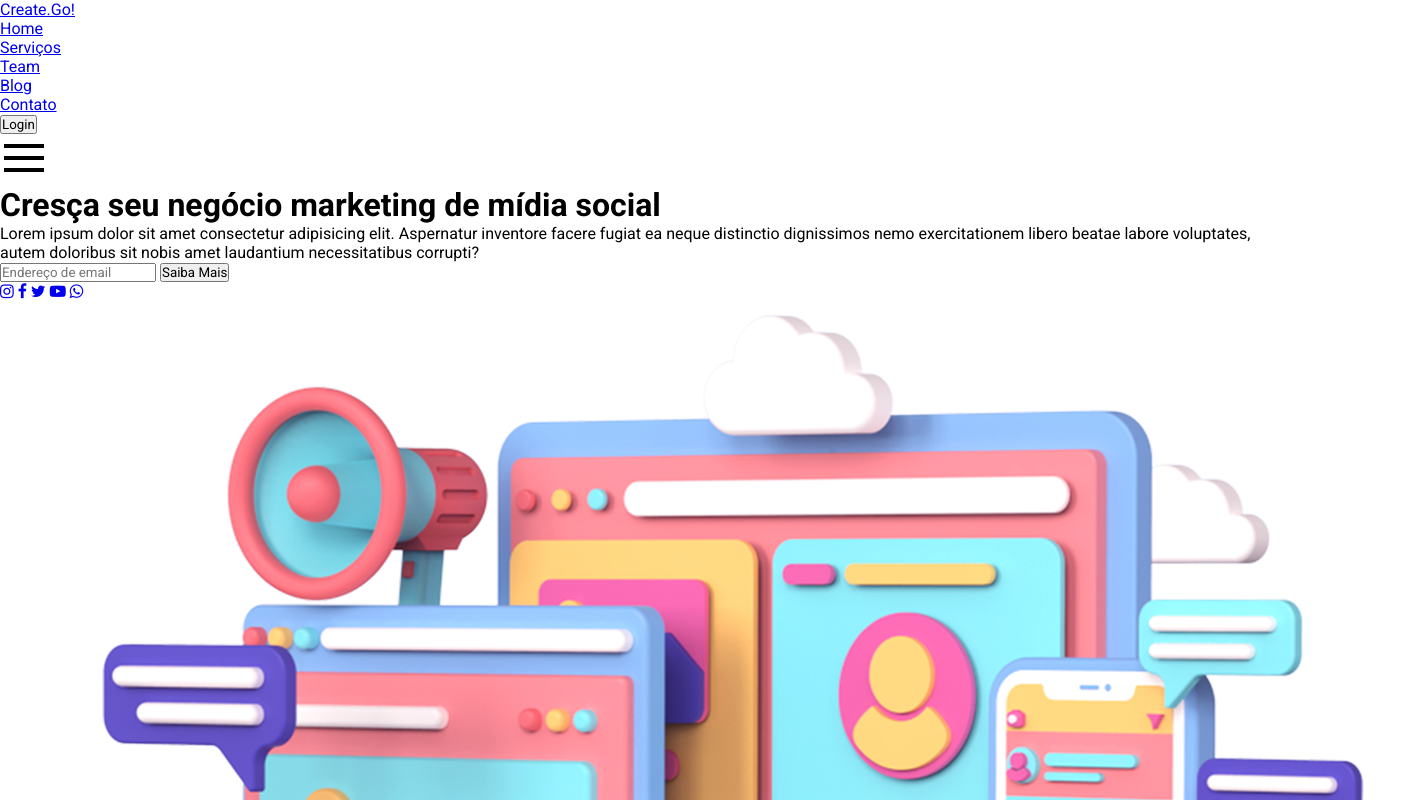
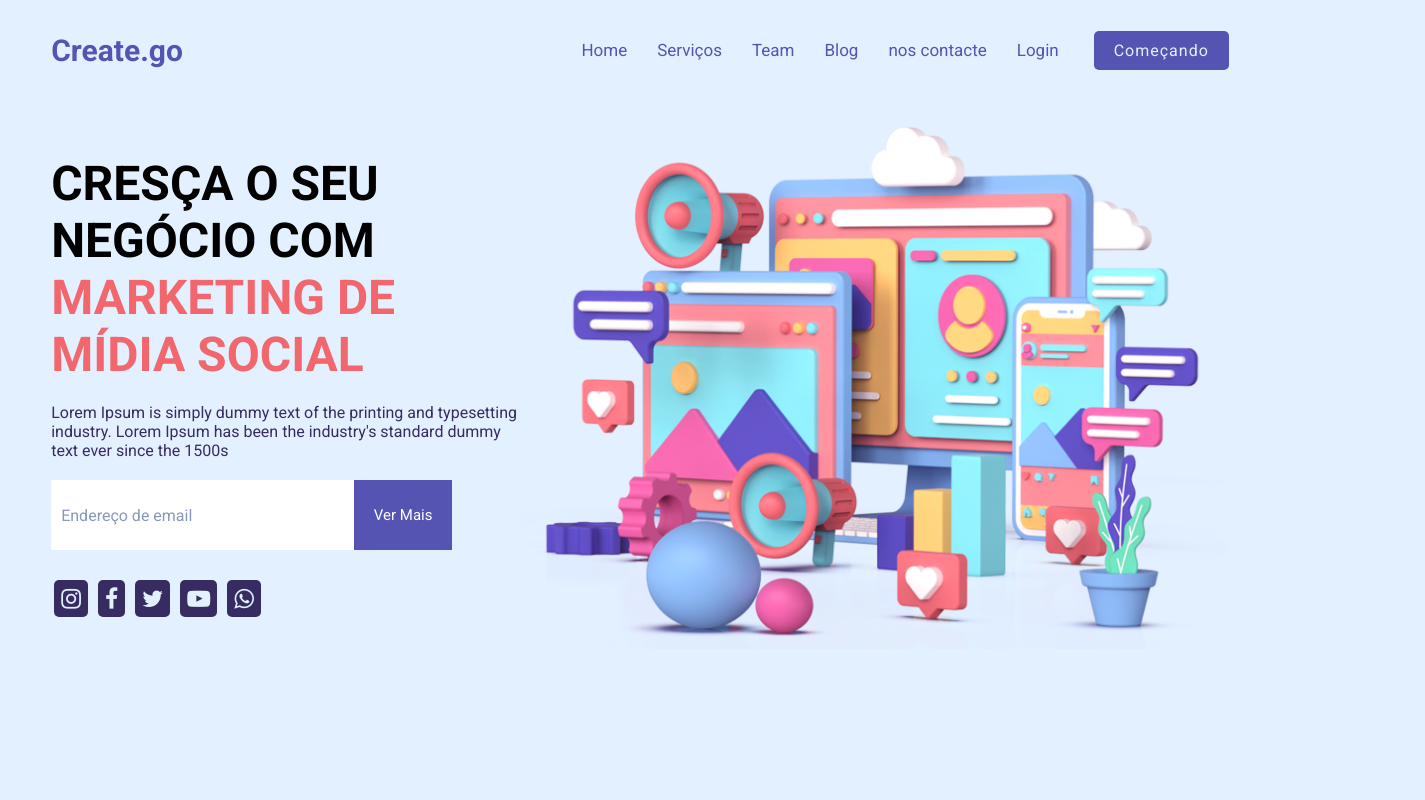
Before and after one commit to BorgesAbraao10/clone-site-responsivo, a plain HTML site: page site/index.html in a window 1280 px wide. Shown: the top 800 px of the page, 1425 px wide, since content can reach past the window. Drawn offline with Linux system fonts and the light colour scheme.

Commit message:
Last update

```diff
--- a/site/index.html
+++ b/site/index.html
@@ -2,64 +2,66 @@
 <html lang="pt-br">
   <head>
     <meta charset="UTF-8" />
+    <meta http-equiv="X-UA-Compatible" content="IE=edge" />
     <meta name="viewport" content="width=device-width, initial-scale=1.0" />
     <link
       rel="stylesheet"
       href="https://cdnjs.cloudflare.com/ajax/libs/font-awesome/4.7.0/css/font-awesome.min.css"
     />
     <link rel="stylesheet" href="styles.css" />
-    <title>Site Responsivo</title>
+    <title>Site responsivo</title>
   </head>
+
   <body>
     <div class="container">
       <!-- nav -->
       <nav>
         <div class="logo">
-          <a href="index.html">Create.Go!</a>
+          <a href="index.html">Create.go</a>
         </div>
         <ul>
           <li><a href="#">Home</a></li>
           <li><a href="#">Serviços</a></li>
           <li><a href="#">Team</a></li>
           <li><a href="#">Blog</a></li>
-          <li><a href="#">Contato</a></li>
-          <button>Login</button>
+          <li><a href="#">nos contacte</a></li>
+          <li><a href="#">Login</a></li>
+          <button>Começando</button>
         </ul>
         <div class="menu-icon">
-          <img src="./Assets/menu.png" alt="" />
+          <img src="./Assets/jornada-marketing.png" />
         </div>
       </nav>
       <!-- end nav -->
       <main>
         <div class="text-bx">
-          <h1>Cresça seu negócio <b> marketing de mídia social</b></h1>
+          <h1>Cresça o seu negócio com <b> marketing de mídia social </b></h1>
           <p>
-            Lorem ipsum dolor sit amet consectetur adipisicing elit. Aspernatur
-            inventore facere fugiat ea neque distinctio dignissimos nemo
-            exercitationem libero beatae labore voluptates, autem doloribus sit
-            nobis amet laudantium necessitatibus corrupti?
+            Lorem Ipsum is simply dummy text of the printing and typesetting
+            industry. Lorem Ipsum has been the industry's standard dummy text
+            ever since the 1500s
           </p>
 
-          <div>
-            <div class="input-bx">
-              <input type="e-mail" placeholder="Endereço de email" />
-              <button>Saiba Mais</button>
-            </div>
-            <div class="medias-socias">
-              <a href="#"> <i class="fa fa-instagram"></i></a>
-              <a href="#"> <i class="fa fa-facebook"></i></a>
-              <a href="#"> <i class="fa fa-twitter"></i></a>
-              <a href="#"> <i class="fa fa-youtube-play"></i></a>
-              <a href="#"> <i class="fa fa-whatsapp"></i></a>
-            </div>
+          <div class="input-bx">
+            <input type="email" placeholder="Endereço de email" />
+            <button>Ver Mais</button>
+          </div>
 
-            <div class="img-bx">
-              <img src="./Assets/jornada-marketing.png" alt="" />
-            </div>
+          <div class="medias-socias">
+            <a href="#"> <i class="fa fa-instagram"></i> </a>
+            <a href="#"> <i class="fa fa-facebook"></i> </a>
+            <a href="#"> <i class="fa fa-twitter"></i> </a>
+            <a href="#"> <i class="fa fa-youtube-play"></i> </a>
+            <a href="#"> <i class="fa fa-whatsapp"></i> </a>
           </div>
+        </div>
+
+        <div class="img-bx">
+          <img src="./Assets/jornada-marketing.png" />
         </div>
       </main>
     </div>
+
     <script src="main.js"></script>
   </body>
 </html>
--- a/site/styles.css
+++ b/site/styles.css
@@ -5,3 +5,142 @@
   padding: 0;
   font-family: "Roboto", sans-serif;
 }
+
+body {
+  background-color: #e3f0ff;
+  min-height: 100vh;
+}
+
+.container {
+  max-width: 1300px;
+  margin: 0 auto;
+  padding: 0 4%;
+}
+
+nav {
+  display: flex;
+  justify-content: space-between;
+  align-items: center;
+  height: 100px;
+}
+
+nav .menu-icon {
+  cursor: pointer;
+  display: none;
+}
+
+nav .logo a {
+  font-size: 30px;
+  font-weight: bold;
+  color: #5654b3;
+  text-decoration: none;
+}
+
+nav ul {
+  display: flex;
+  list-style: none;
+  align-items: center;
+}
+
+nav ul li {
+  padding: 0 15px;
+}
+
+nav ul li a {
+  text-decoration: none;
+  font-size: 17px;
+  color: #5654b3;
+}
+
+nav ul button {
+  border: none;
+  background-color: #5654b3;
+  color: #e3f0ff;
+  padding: 10px 20px;
+  border-radius: 5px;
+  font-size: 16px;
+  letter-spacing: 1px;
+  margin-left: 20px;
+  cursor: pointer;
+}
+
+main {
+  margin-top: 20px;
+  display: flex;
+  align-items: center;
+  justify-content: space-between;
+}
+
+.text-bx {
+  width: 40%;
+}
+
+.text-bx h1 {
+  font-size: 3rem;
+  text-transform: uppercase;
+}
+
+.text-bx h1 b {
+  color: #f1676d;
+}
+
+.text-bx p {
+  color: #372c62;
+  font-weight: 400;
+  margin-top: 20px;
+}
+
+.text-bx .input-bx {
+  margin: 20px 0;
+  display: flex;
+}
+
+.text-bx .input-bx input {
+  width: 60%;
+  font-display: block;
+  height: 50px;
+  padding: 10px;
+  border: none;
+  outline: none;
+  color: #8997b9;
+  font-size: 16px;
+}
+
+.text-bx .input-bx input::placeholder {
+  color: #8997b9;
+}
+
+.text-bx .input-bx button {
+  outline: none;
+  border: none;
+  padding: 10px 20px;
+  background-color: #5654b3;
+  color: white;
+  cursor: pointer;
+  font-size: 15px;
+}
+
+.medias-socias {
+  margin-top: 30px;
+}
+
+.medias-socias a {
+  text-decoration: none;
+}
+
+.medias-socias i {
+  font-size: 23px;
+  margin: 0 3px;
+  color: #e3f0ff;
+  background-color: #372c62;
+  padding: 7px;
+  border-radius: 5px;
+}
+
+.img-bx {
+  width: 60%;
+}
+
+.img-bx img {
+  width: 100%;
+}
```
